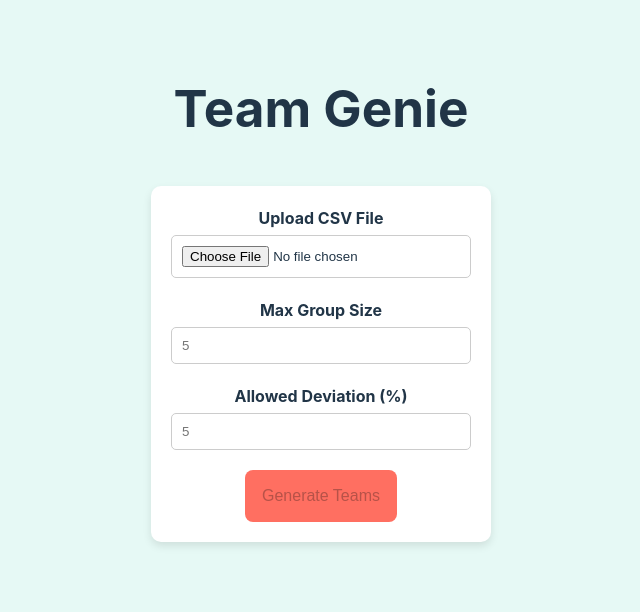
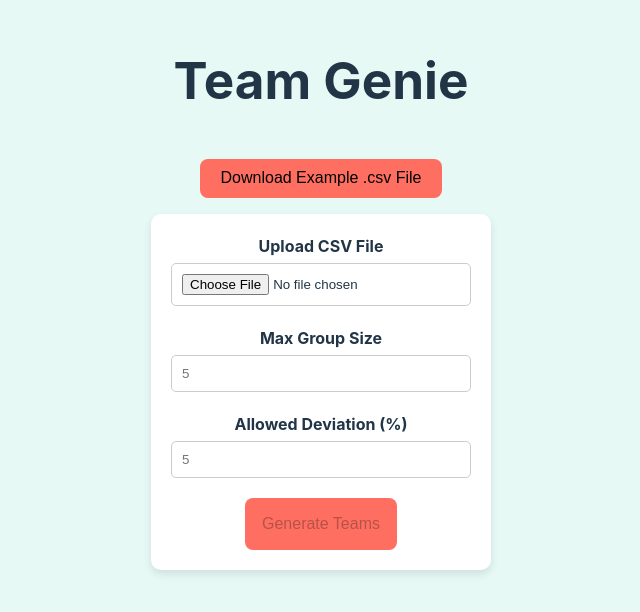
Before and after one commit to Lmasniuk/group-generator-frontend, a React (Vite) app: page / in a window 1280 px wide. Shown: the part 106-718 px from the top of the page, without its empty margins (319-959 px from the left). Built offline with nearby package versions, Linux system fonts and the light colour scheme; no server answers.

Commit message:
Add example .csv file download

```diff
--- a/src/App.jsx
+++ b/src/App.jsx
@@ -1,5 +1,4 @@
 import { useEffect, useState } from "react";
-import axios from "axios";
 
 import "./App.scss";
 import TeamResults from "./components/TeamResults/TeamResults";
@@ -8,9 +7,37 @@ import GenerateTeamsForm from "./components/GenerateTeamsForm/GenerateTeamsForm"
 function App() {
     const [teams, setTeams] = useState([]);
 
+    const downloadExampleCsv = async () => {
+        const response = await fetch("../test-data/test-csv.csv");
+        if (!response.ok) {
+            throw new Error("Network response was not ok");
+        }
+
+        // Read the CSV data as text
+        const csvData = await response.text();
+        console.log([csvData]);
+
+        const blob = new Blob([csvData], { type: "text/csv" });
+        const url = URL.createObjectURL(blob);
+
+        // Create a temporary anchor element to trigger the download
+        const a = document.createElement("a");
+        a.href = url;
+        a.download = "example.csv";
+        document.body.appendChild(a);
+        a.click();
+
+        // Remove the anchor element after download
+        document.body.removeChild(a);
+        URL.revokeObjectURL(url);
+    };
+
     return (
         <>
             <h1>Team Genie</h1>
+            <button onClick={downloadExampleCsv}>
+                Download Example .csv File
+            </button>
             <GenerateTeamsForm setTeams={setTeams} />
             {teams.length > 0 && <TeamResults teams={teams} />}
         </>
--- a/src/App.scss
+++ b/src/App.scss
@@ -7,3 +7,7 @@
     align-items: center;
     gap: 1em;
 }
+
+button {
+    background-color: #ff6f61;
+}
```
